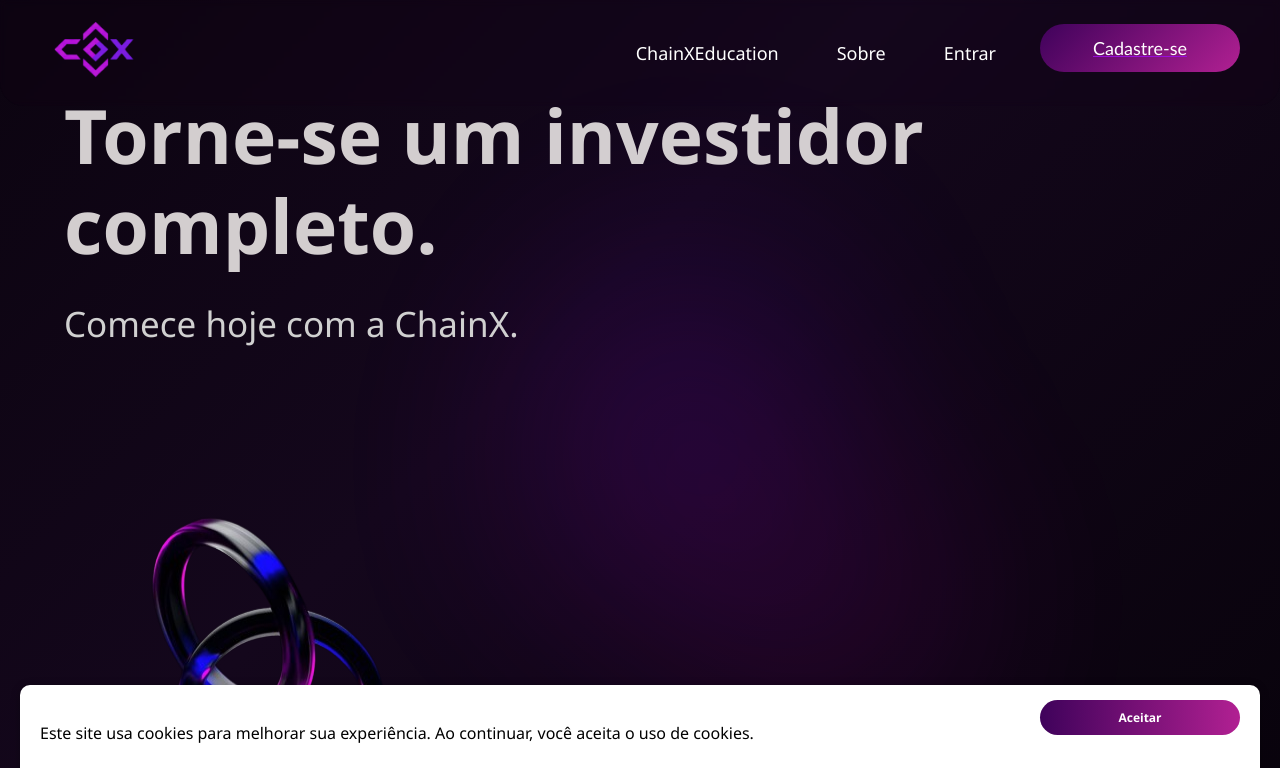
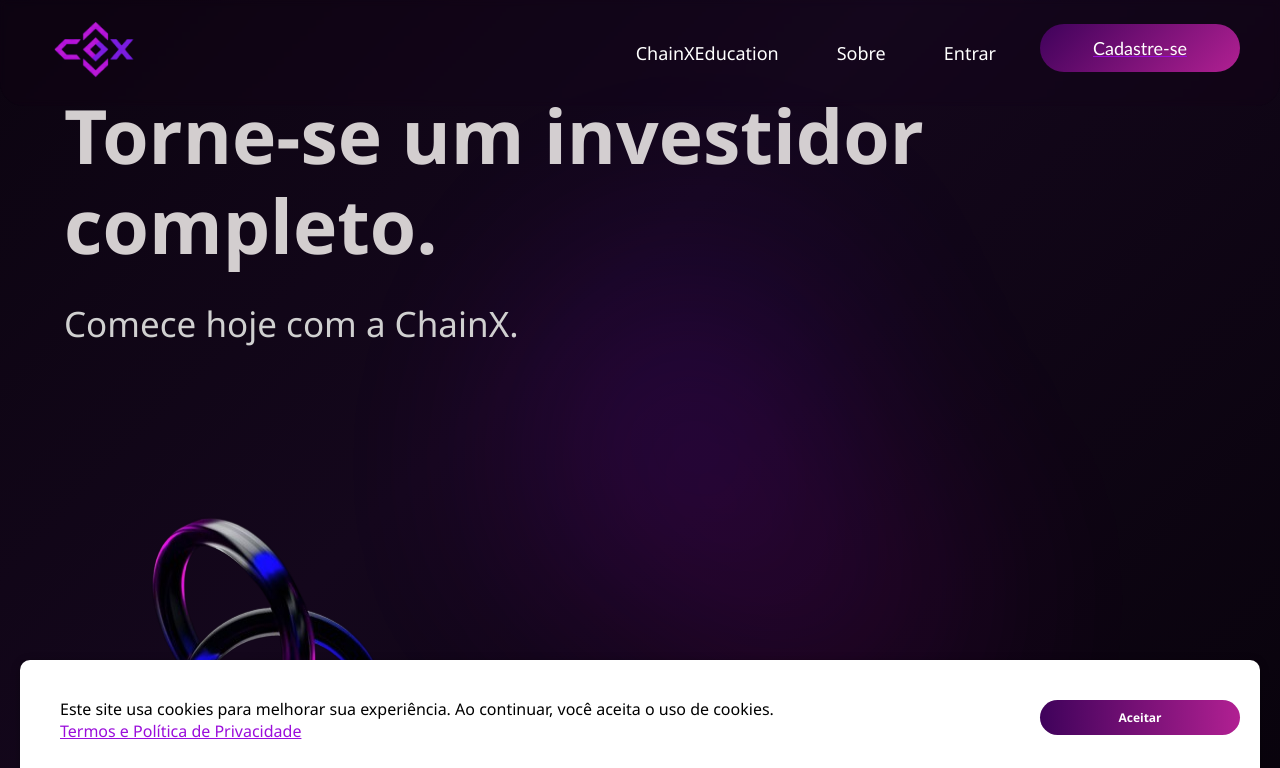
Before and after one commit to PedrosoEnzo/cripto, a React (Vite) app in the folder cripto-react/: page / in a window 1280 px wide. Shown: the top 768 px of the page. Built offline with nearby package versions, Linux system fonts and the light colour scheme.

Commit message:
melhorando aviso cookies

```diff
--- a/cripto-react/src/components/CookieBanner.css
+++ b/cripto-react/src/components/CookieBanner.css
@@ -19,6 +19,7 @@
   margin: 0;
   flex: 1;
   color: #000;
+  padding: 20px;
 }
 
 .cookie-banner button {
@@ -29,4 +30,5 @@
   cursor: pointer;
   font-weight: bold;
   height: 35px;
+  margin-top: 25px;
 }
--- a/cripto-react/src/components/CookieBanner.jsx
+++ b/cripto-react/src/components/CookieBanner.jsx
@@ -21,8 +21,7 @@ export default function CookieBanner() {
   return (
     <div className="cookie-banner">
       <p>
-        Este site usa cookies para melhorar sua experiência. Ao continuar, você aceita o uso de cookies.
-      </p>
+        Este site usa cookies para melhorar sua experiência. Ao continuar, você aceita o uso de cookies. <br /><a href="/privacidade">Termos e Política de Privacidade</a></p>
       <button onClick={handleAccept}>Aceitar</button>
     </div>
   );
```
